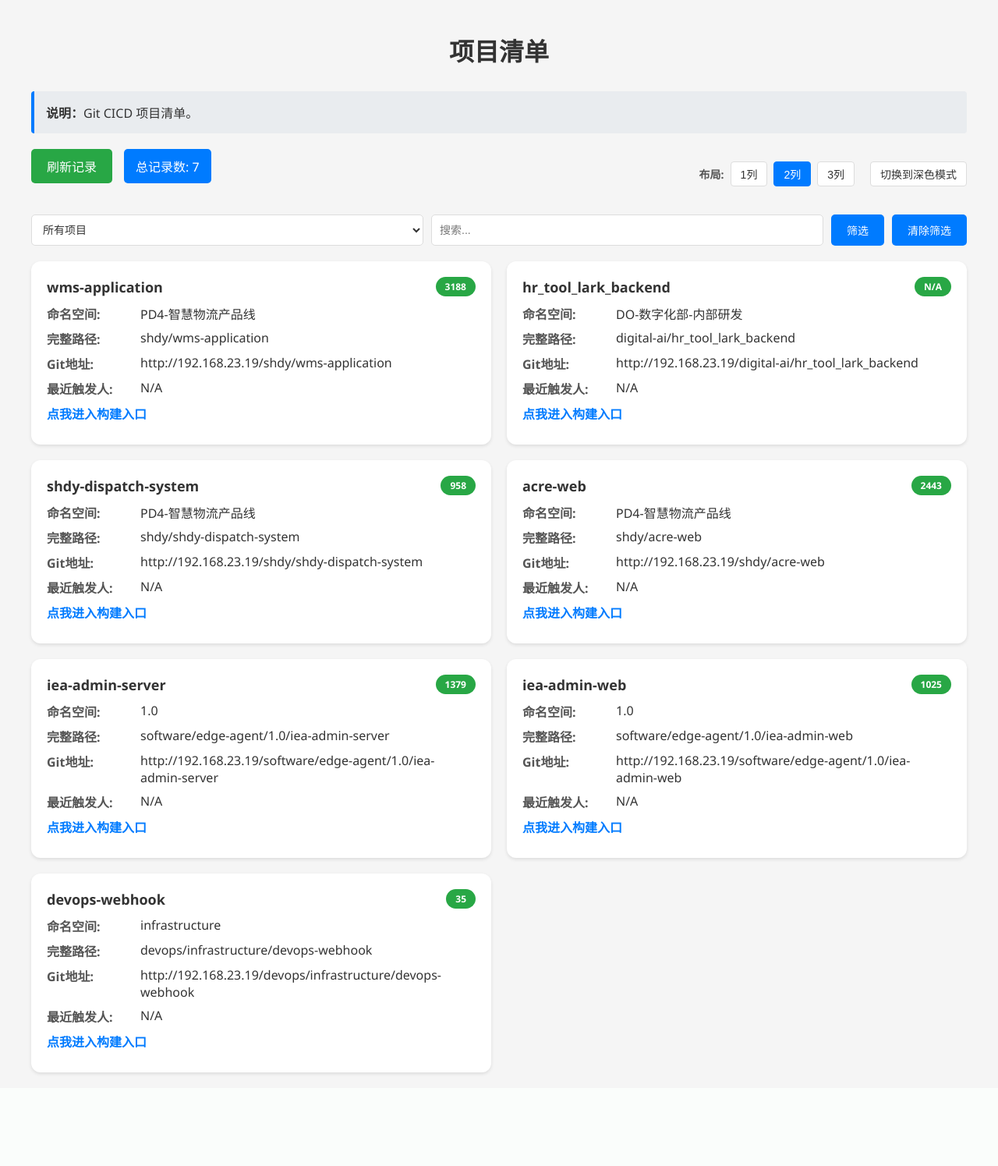
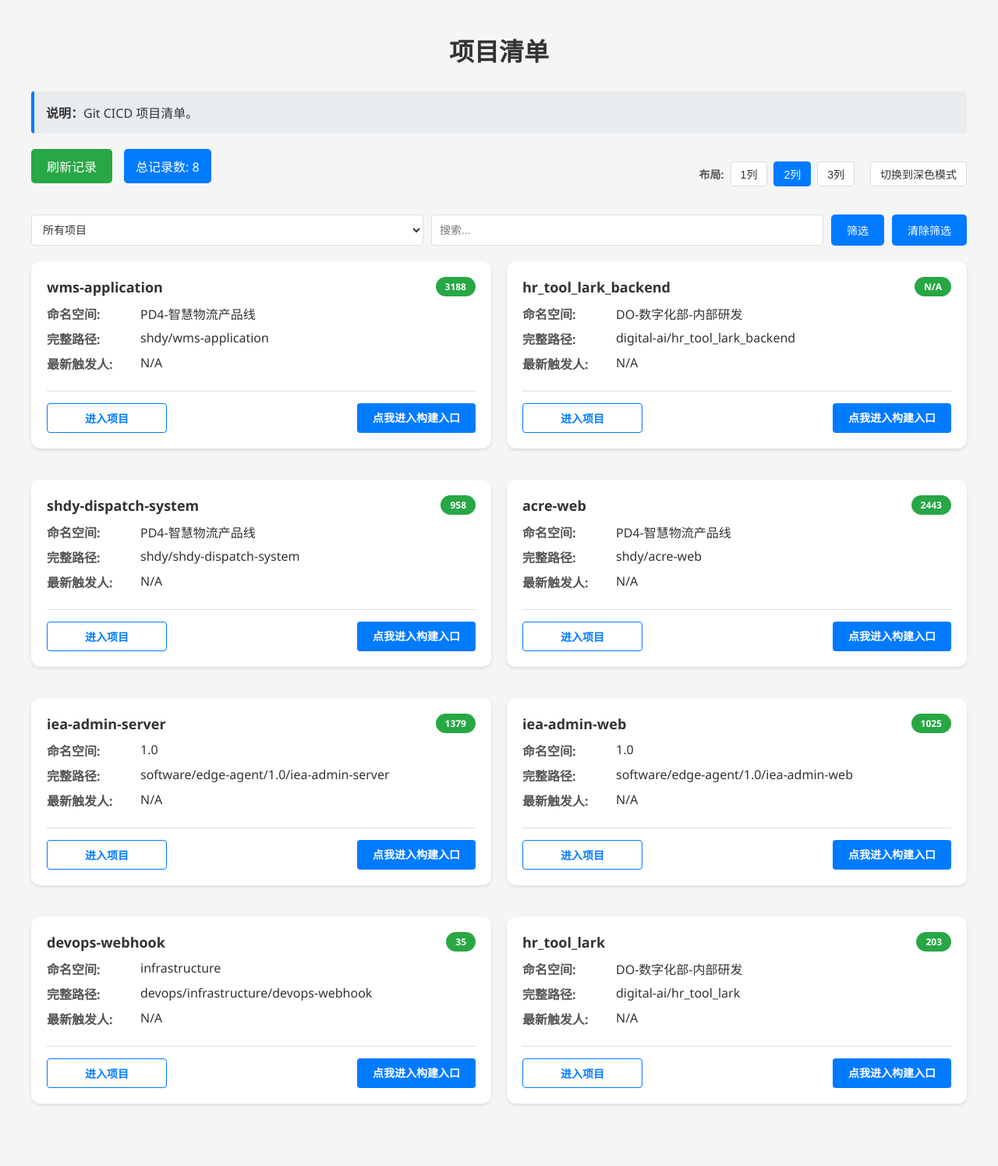
Before and after one commit to boil-wsb/devops-webhook, a Flask app: page /pipelines/records/view in a window 1280 px wide. Shown: the whole page at 78% size. Before the commit the page ends 1379 px from the top, so only its background shows below. Run offline with Flask 3, Linux system fonts and the light colour scheme.

Commit message:
UI 优化

```diff
--- a/project.json
+++ b/project.json
@@ -60,5 +60,14 @@
     "pipeline_iid": 35,
     "git_url": "http://192.168.23.19/devops/infrastructure/devops-webhook",
     "subpath": "DO"
+  },
+  "digital-ai/hr_tool_lark": {
+    "namespace": "DO-数字化部-内部研发",
+    "project_name": "hr_tool_lark",
+    "pipeline_path": "http://192.168.23.19/digital-ai/hr_tool_lark/-/pipelines/new",
+    "path_with_namespace": "digital-ai/hr_tool_lark",
+    "pipeline_iid": 203,
+    "git_url": "http://192.168.23.19/digital-ai/hr_tool_lark",
+    "subpath": "DO"
   }
 }
--- a/templates/base.html
+++ b/templates/base.html
@@ -169,12 +169,76 @@
             box-shadow: 0 2px 4px var(--shadow-color);
             padding: 20px;
             transition: box-shadow 0.3s ease, transform 0.2s ease;
-            cursor: pointer;
+            display: flex;
+            flex-direction: column;
+            height: auto;
+            min-height: 200px;
+            margin-bottom: 20px;
         }
 
         .record-card:hover {
             box-shadow: 0 4px 8px var(--shadow-hover);
             transform: translateY(-2px);
+        }
+
+        /* 卡片内容区域 */
+        .card-content {
+            flex: 1;
+            margin-bottom: 15px;
+        }
+
+        /* 卡片操作区域 */
+        .card-actions {
+            padding-top: 15px;
+            border-top: 1px solid var(--border-color);
+            display: flex;
+            justify-content: space-between;
+            gap: 10px;
+        }
+
+        /* 卡片间距 */
+        .cards-container {
+            margin-top: 20px;
+            margin-bottom: 40px;
+        }
+
+        /* 卡片按钮样式 */
+        .card-btn {
+            display: inline-block;
+            padding: 8px 16px;
+            border-radius: 4px;
+            font-size: 14px;
+            font-weight: bold;
+            text-decoration: none;
+            transition: all 0.2s ease;
+            cursor: pointer;
+            border: none;
+            text-align: center;
+            min-width: 120px;
+        }
+
+        /* 构建按钮样式 */
+        .build-btn {
+            background-color: var(--btn-bg);
+            color: white;
+        }
+
+        .build-btn:hover {
+            background-color: var(--btn-hover);
+            transform: translateY(-1px);
+            box-shadow: 0 2px 4px rgba(0,0,0,0.2);
+        }
+
+        /* Git按钮样式 */
+        .git-btn {
+            background-color: var(--card-bg);
+            color: var(--btn-bg);
+            border: 1px solid var(--btn-bg);
+        }
+
+        .git-btn:hover {
+            background-color: var(--btn-bg);
+            color: white;
         }
 
         /* 卡片标题 */
@@ -402,8 +466,8 @@
             {% for record in records %}
                 {% set is_default = record.namespace == 'default' and record.project_name == '示例项目' %}
                 {% set card_class = 'record-card default-record' if is_default else 'record-card' %}
-                <a href="{{ record.pipeline_path or '#' }}" target="_blank" style="text-decoration: none; color: inherit;">
-                    <div class="{{ card_class }}">
+                <div class="{{ card_class }}">
+                    <div class="card-content">
                         <div class="record-title">
                             {{ record.project_name or 'N/A' }}
                             <span class="tag pipeline-iid-tag">{{ record.pipeline_iid or 'N/A' }}</span>
@@ -417,18 +481,15 @@
                             <span class="field-value">{{ record.path_with_namespace or 'N/A' }}</span>
                         </div>
                         <div class="record-field">
-                            <span class="field-label">Git地址:</span>
-                            <span class="field-value">{{ record.git_url or 'N/A' }}</span>
-                        </div>
-                        <div class="record-field">
-                            <span class="field-label">最近触发人:</span>
+                            <span class="field-label">最新触发人:</span>
                             <span class="field-value">{{ record.latest_triggered_by or 'N/A' }}</span>
                         </div>
-                        <div class="record-field">
-                            <span class="field-value pipeline-cta">点我进入构建入口</span>
-                        </div>
                     </div>
-                </a>
+                    <div class="card-actions">
+                        <a href="{{ record.git_url or '#' }}" target="_blank" class="card-btn git-btn">进入项目</a>
+                        <a href="{{ record.pipeline_path or '#' }}" target="_blank" class="card-btn build-btn">点我进入构建入口</a>
+                    </div>
+                </div>
             {% endfor %}
         </div>
     </div>
```
